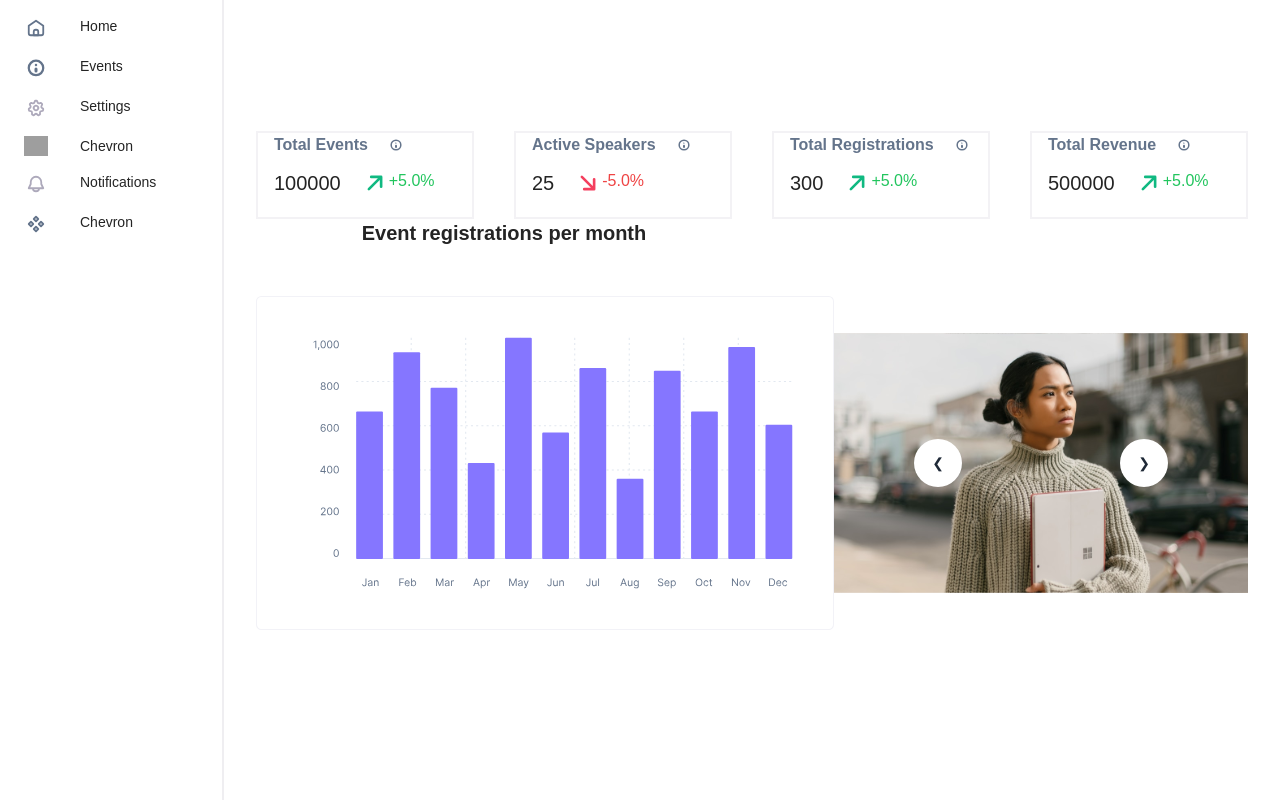
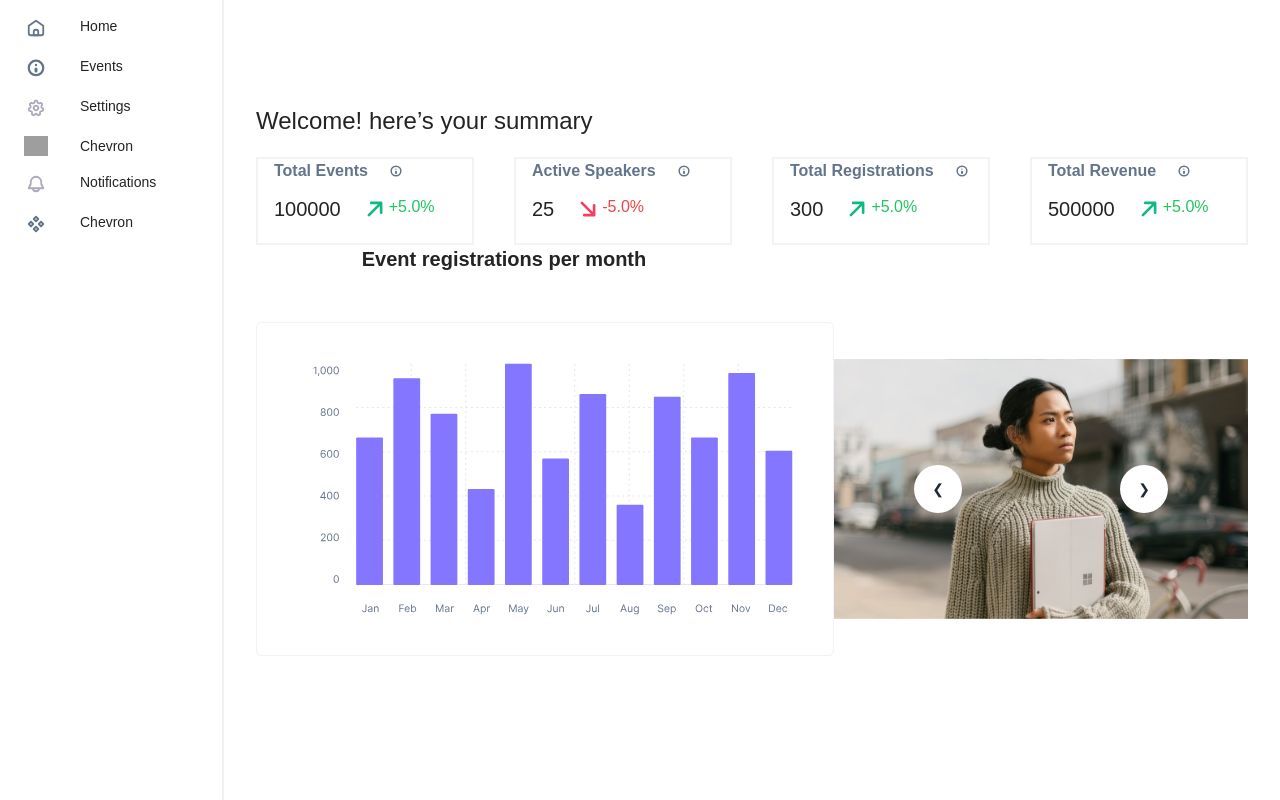
Before and after one commit to Daniel264/alphatwelve, a React (Vite) app: page / in a window 1280 px wide. Built offline with nearby package versions, Linux system fonts and the light colour scheme; grey boxes are pictures that could not be loaded; a web font is replaced by a local one.

Commit message:
Refactor Summary component layout and add welcome message for improved user experience

```diff
--- a/src/components/Summary.tsx
+++ b/src/components/Summary.tsx
@@ -2,7 +2,9 @@ import SummaryComponent from "./SummaryComponent";
 
 const Summary = () => {
     return (
-        <section className="flex flex-row gap-10 w-full">
+        <section className="flex flex-col w-full text-left">
+            <h1 className="font-medium text-2xl pb-5">Welcome! here’s your summary</h1>
+            <div className="flex flex-row gap-10 w-full">
                 <SummaryComponent
                     title={"Total Events"}
                     price={100000}
@@ -23,6 +25,7 @@ const Summary = () => {
                     price={500000}
                     percentagePositive={true}
                 />
+            </div>
         </section>
     );
 };
```
Lines whose indentation alone changed are shown as unchanged.
